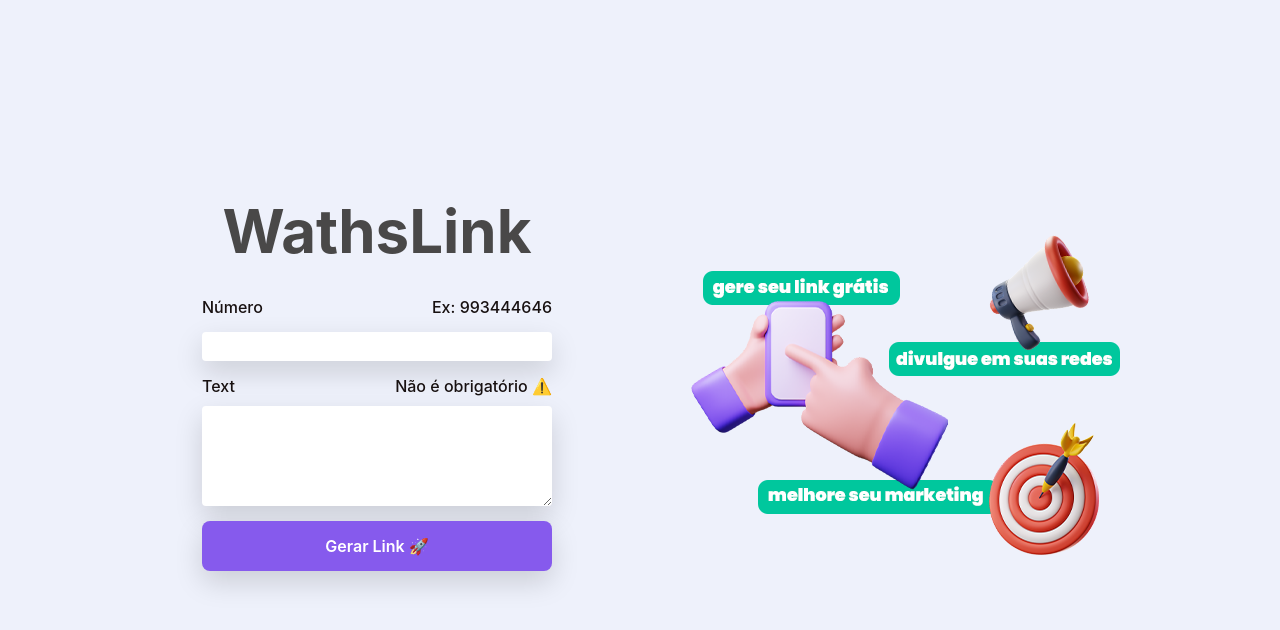
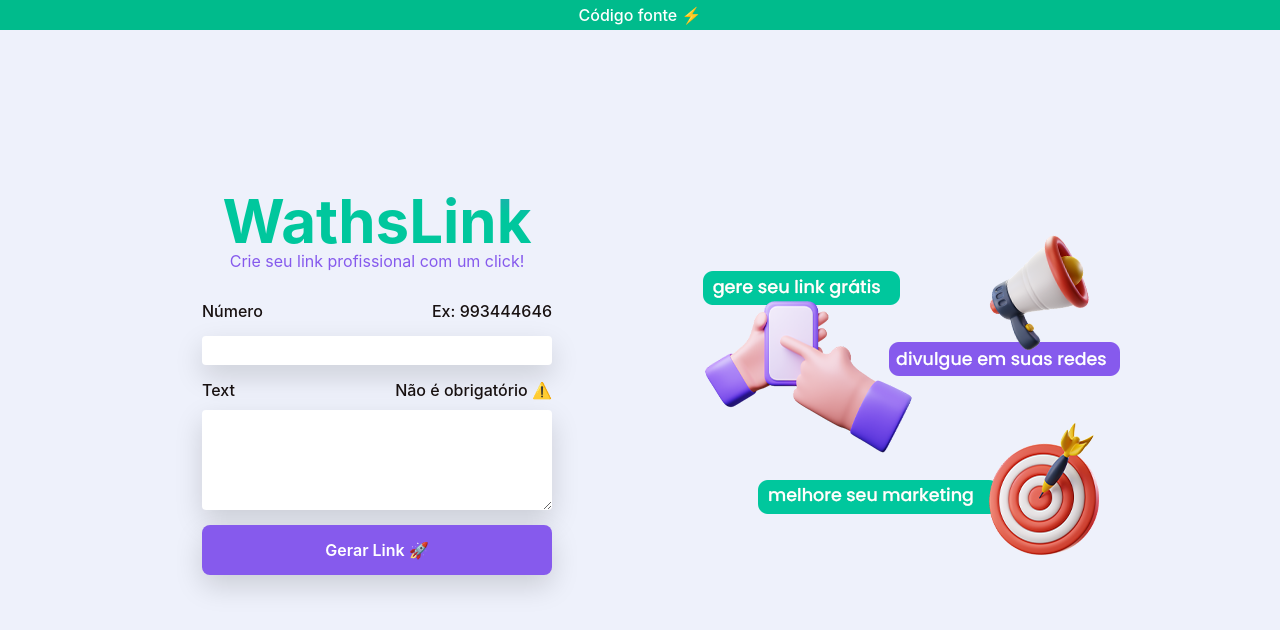
Before and after one commit to gomestzx/WhatsApp-Link-Generator-with-Bitly, a Next.js app: page / in a window 1280 px wide. Shown: the top 630 px of the page. Built offline with nearby package versions, Linux system fonts and the light colour scheme; no server answers.

Commit message:
new color title and add header

```diff
--- a/src/components/Header/index.tsx
+++ b/src/components/Header/index.tsx
@@ -6,7 +6,7 @@ const Header = () => {
   return (
     <div className={style.header}>
       <Link href='https://github.com/gomestzx/wathsapp-link-with-bitly'>
-        Código fonte
+        Código fonte ⚡
       </Link>
     </div>
   );
--- a/src/components/LinkGenerator/index.tsx
+++ b/src/components/LinkGenerator/index.tsx
@@ -1,3 +1,4 @@
+/* eslint-disable @next/next/no-img-element */
 import React, { useState, useEffect } from 'react';
 import styles from './styles.module.scss';
 import api from '../../services/api';
@@ -5,7 +6,6 @@ import ReactLoading from 'react-loading';
 import { CopyToClipboard } from 'react-copy-to-clipboard';
 import AOS from 'aos';
 import 'aos/dist/aos.css';
-import Image from 'next/image';
 
 const LinkGenerator = () => {
   const [phone, setPhone] = useState<string>('');
@@ -56,14 +56,15 @@ const LinkGenerator = () => {
   return (
     <div>
       <div className={styles.container}>
-        <div className={styles.row}>
+        <div
+          className={styles.row}
+          data-aos='fade-in'
+          data-aos-delay='50'
+          data-aos-duration='2500'
+        >
           <h1 className={styles.title}>WathsLink</h1>
-          <div
-            className={styles.form}
-            data-aos='fade-in'
-            data-aos-delay='50'
-            data-aos-duration='2500'
-          >
+          <p>Crie seu link profissional com um click!</p>
+          <div className={styles.form}>
             <div className={styles.flexLabel}>
               <label>Número</label>
               <label>Ex: 993444646</label>
@@ -132,8 +133,13 @@ const LinkGenerator = () => {
             <div className={styles.alert}>{alertText}</div>
           </div>
         </div>
-        <div className={styles.row}>
-          <Image width={446} height={328} src='/banner.png' alt='banner' />
+        <div
+          className={styles.row}
+          data-aos='fade-left'
+          data-aos-delay='50'
+          data-aos-duration='2500'
+        >
+          <img src='./banner.png' alt='' />
         </div>
       </div>
     </div>
--- a/src/components/LinkGenerator/styles.module.scss
+++ b/src/components/LinkGenerator/styles.module.scss
@@ -19,6 +19,40 @@
       font-size: 60px;
       margin: 0;
       color: #494848;
+      line-height: 60px;
+      background: linear-gradient(80deg, #00c79d, #00c79d, #865aed, #865aed);
+      background: -webkit-linear-gradient(
+        80deg,
+        #00c79d,
+        #00c79d,
+        #865aed,
+        #865aed
+      );
+      -webkit-background-clip: text;
+      background-clip: text;
+      color: transparent;
+      background-size: 300% !important;
+      -webkit-background-clip: text;
+      -webkit-text-fill-color: transparent;
+      animation: animated_text 10s ease-in-out infinite;
+      -moz-animation: animated_text 10s ease-in-out infinite;
+      -webkit-animation: animated_text 10s ease-in-out infinite;
+      @keyframes animated_text {
+        0% {
+          background-position: 0px 50%;
+        }
+        50% {
+          background-position: 100% 50%;
+        }
+        100% {
+          background-position: 0px 50%;
+        }
+      }
+    }
+    p {
+      text-align: center;
+      margin: 0;
+      color: #865aed;
     }
     .form {
       display: flex;
@@ -84,7 +118,7 @@
           Helvetica Neue, sans-serif;
       }
       .copy {
-        background-color: #07C69C;
+        background-color: #07c69c;
         box-shadow: rgb(0 0 0 / 15%) 0px 11px 28px;
         font-weight: 600;
         color: #fff;
@@ -137,6 +171,6 @@
     flex-direction: column-reverse;
   }
   .alert {
-    color: #D61C4E;
+    color: #d61c4e;
   }
 }
--- a/src/pages/index.tsx
+++ b/src/pages/index.tsx
@@ -7,6 +7,7 @@ import LinkGenerator from '../components/LinkGenerator';
 const Home: NextPage = () => {
   return (
     <div className={styles.container}>
+      <Header />
       <LinkGenerator />
     </div>
   );
--- a/styles/globals.scss
+++ b/styles/globals.scss
@@ -4,6 +4,7 @@ body {
   margin: 0;
   font-family: 'Poppins', -apple-system, BlinkMacSystemFont, Segoe UI, Roboto, Oxygen,
     Ubuntu, Cantarell, Fira Sans, Droid Sans, Helvetica Neue, sans-serif !important;
+    overflow-x: hidden;
 }
 
 a {
```
Also changed, not shown: public/banner.png, public/teste.png (added).
